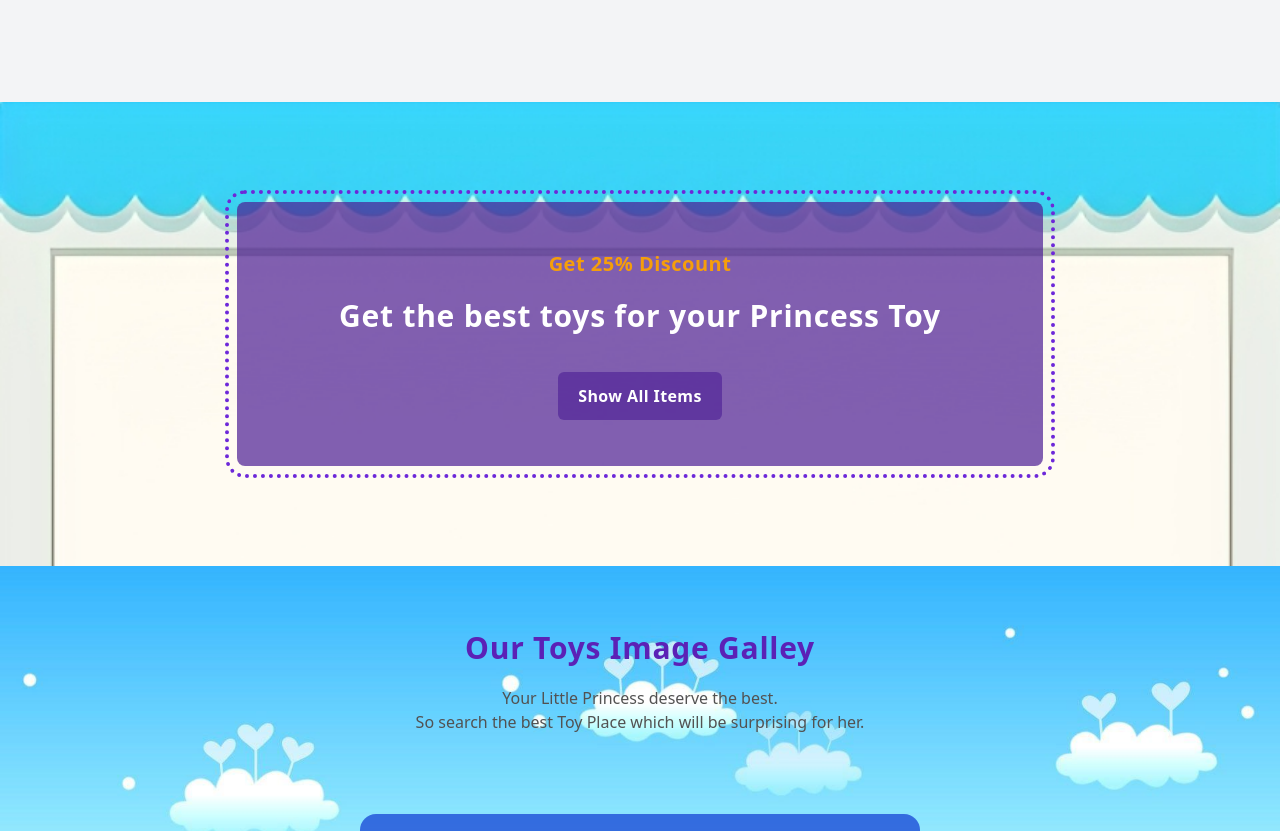
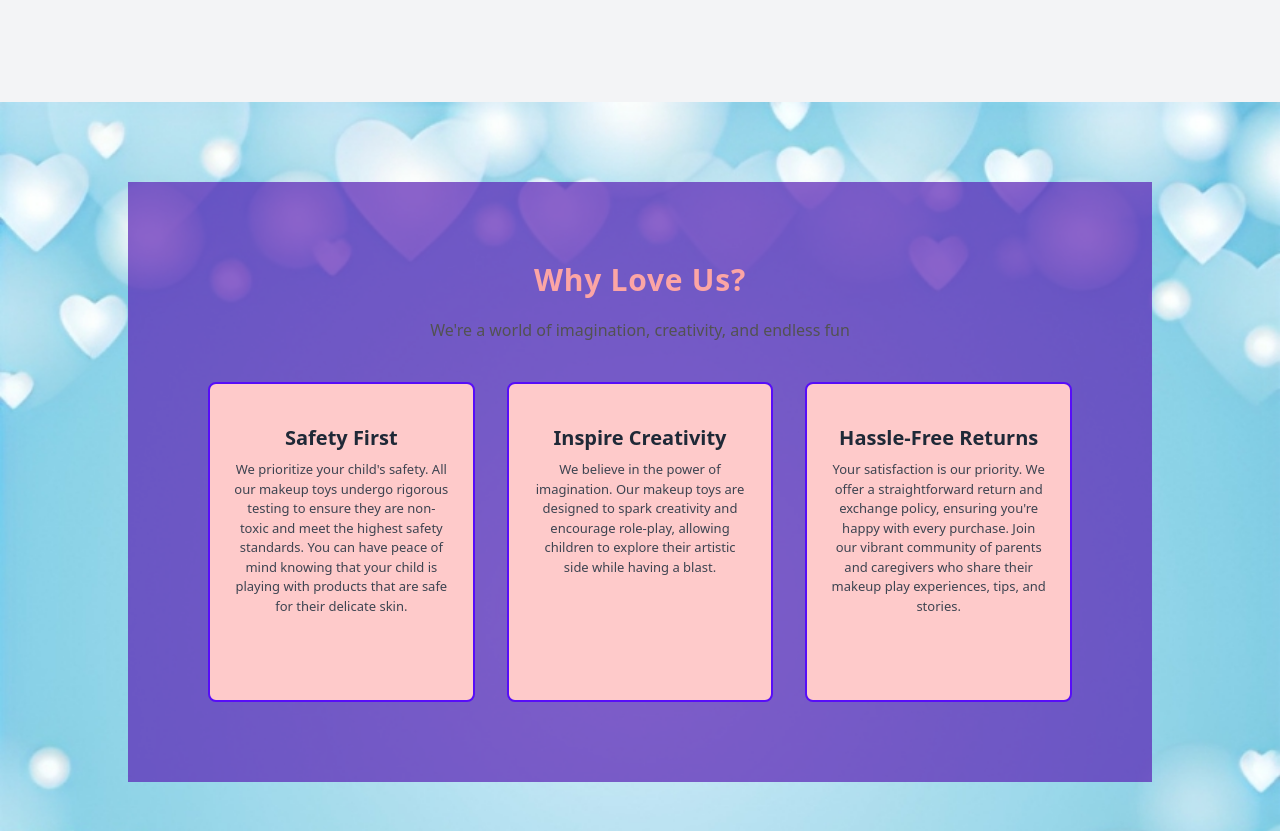
Before and after one commit to NushratNowrin/princess-palette, a React (Vite) app: page / in a window 1280 px wide. Shown: the part 1614-2445 px from the top of the page. Built offline with nearby package versions, Linux system fonts and the light colour scheme; no server answers.

Commit message:
love section added

```diff
--- /dev/null
+++ b/public/love.json
@@ -0,0 +1,17 @@
+[
+    {
+        "id": 1,
+        "heading": "Safety First",
+        "description": "We prioritize your child's safety. All our makeup toys undergo rigorous testing to ensure they are non-toxic and meet the highest safety standards. You can have peace of mind knowing that your child is playing with products that are safe for their delicate skin."
+    },
+    {
+        "id": 2,
+        "heading": "Inspire Creativity",
+        "description": "We believe in the power of imagination. Our makeup toys are designed to spark creativity and encourage role-play, allowing children to explore their artistic side while having a blast."
+    },
+    {
+        "id": 3,
+        "heading": "Hassle-Free Returns",
+        "description": "Your satisfaction is our priority. We offer a straightforward return and exchange policy, ensuring you're happy with every purchase. Join our vibrant community of parents and caregivers who share their makeup play experiences, tips, and stories."
+    }
+]
--- a/src/components/Pages/Home/Home.jsx
+++ b/src/components/Pages/Home/Home.jsx
@@ -6,6 +6,7 @@ import useTitle from '../../hooks/useTitle';
 import Discount from './Discount/Discount';
 import Customer from './Customer/Customer';
 import Faq from './Faq/Faq';
+import Love from './Love/Love';
 
 const Home = () => {
     useTitle('Home')
@@ -14,6 +15,7 @@ const Home = () => {
             <Banner></Banner>
             <Shop></Shop>
             <Gallery></Gallery>
+            <Love></Love>
             <Discount></Discount>
             <Customer></Customer>
             <Faq></Faq>
--- /dev/null
+++ b/src/components/Pages/Home/Love/Love.css
@@ -0,0 +1,6 @@
+.Lovebg{
+    background-image: url('../../../../assets/Lovebg.png');
+    background-position: 0 0; ;
+    background-repeat: no-repeat;
+    background-size: cover;
+}
--- /dev/null
+++ b/src/components/Pages/Home/Love/Love.jsx
@@ -0,0 +1,34 @@
+import React, { useEffect, useState } from 'react';
+import './Love.css'
+import { styles } from '../../../Style/style';
+import SingleLove from './SingleLove';
+
+const Love = () => {
+    const [loves, setLoves] = useState([]);
+    useEffect(()=>{
+        fetch('/love.json')
+        .then(res => res.json())
+        .then(data => setLoves(data))
+    },[]);
+    return (
+        <div className='Lovebg lg:px-32 lg:py-20 md:px-20 py-10 px-5'>
+            <div className='md:p-20 p-10 bg-violet-800 bg-opacity-70'>
+            <div >
+				<h2 className='md:text-3xl text-xl font-semibold tracking-wide mb-5 text-center text-red-300'>Why Love Us?</h2>
+				<p className={`${styles.secondaryHeader} text-gray-100`}>
+                We&apos;re a world of imagination, creativity, and endless fun
+				</p>
+			</div>
+            <div className="grid lg:grid-cols-3 sm:grid-cols-2 grid-cols-1 justify-center items-center gap-8 mt-10">
+                    {
+                        loves.map(love =>
+                            <SingleLove key={love.id} {...love}></SingleLove>)
+                    }
+                </div>
+            </div>
+
+        </div>
+    );
+};
+
+export default Love;
--- /dev/null
+++ b/src/components/Pages/Home/Love/SingleLove.jsx
@@ -0,0 +1,18 @@
+import React from "react";
+
+const SingleLove = (love) => {
+	const { heading, description } = love;
+	return (
+		<div className='rounded-lg  border-2 border-primary p-6 sm:h-80 h-auto serviceBox bg-red-200  mx-auto'>
+			<div className='flex justify-center items-center m-2 '>
+				{/* <BiCodeBlock className='text-primary text-5xl p-2 rounded-full border-2 border-primary service-icon' /> */}
+			</div>
+			<div className="flex flex-col justify-center items-center">
+            <h1 className='text-xl mb-2 font-semibold'>{heading}</h1>
+			<p className='text-neutral text-[13px] text-center'>{description}</p>
+            </div>
+		</div>
+	);
+};
+
+export default SingleLove;
```
Also changed, not shown: src/assets/Lovebg.png (added).
